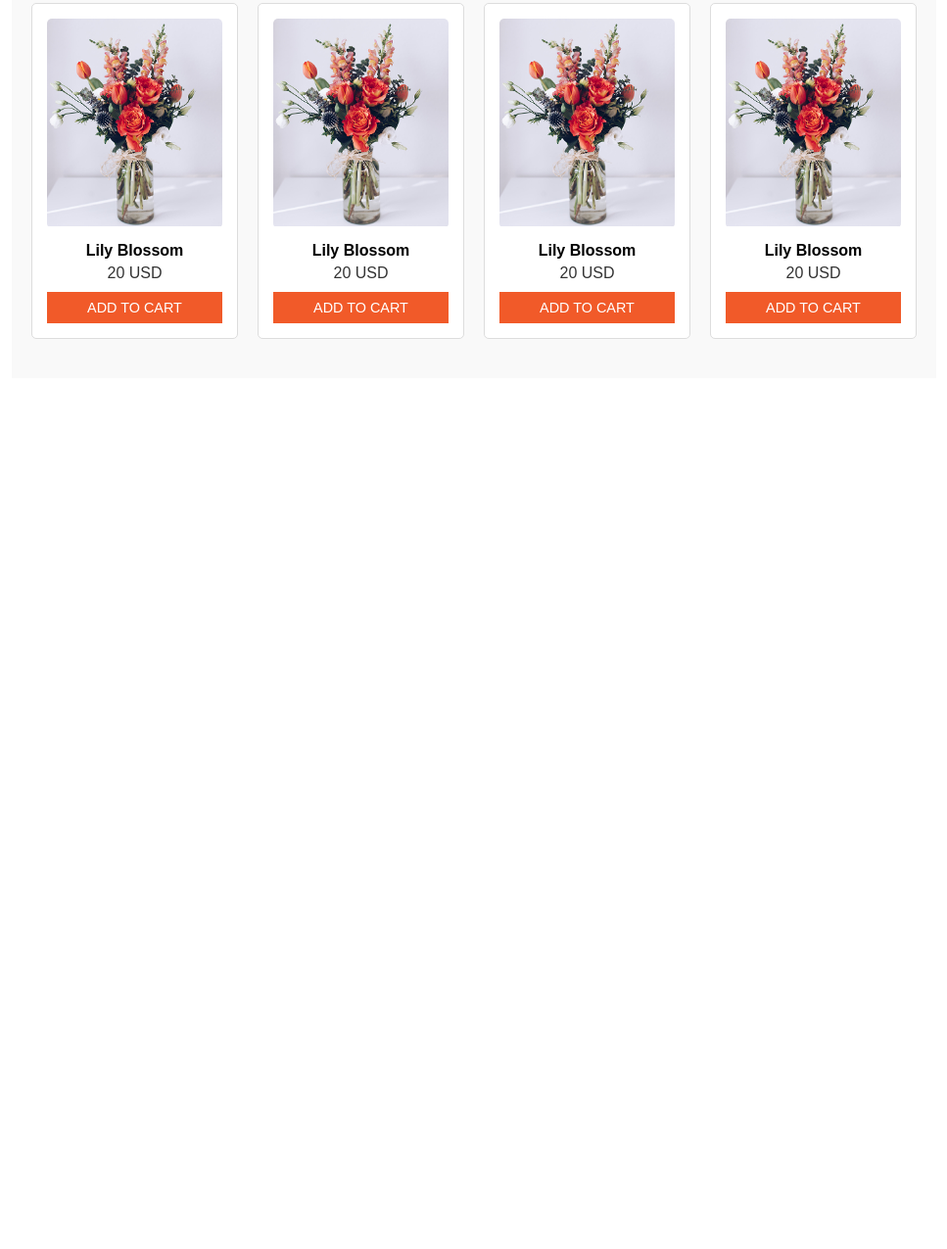
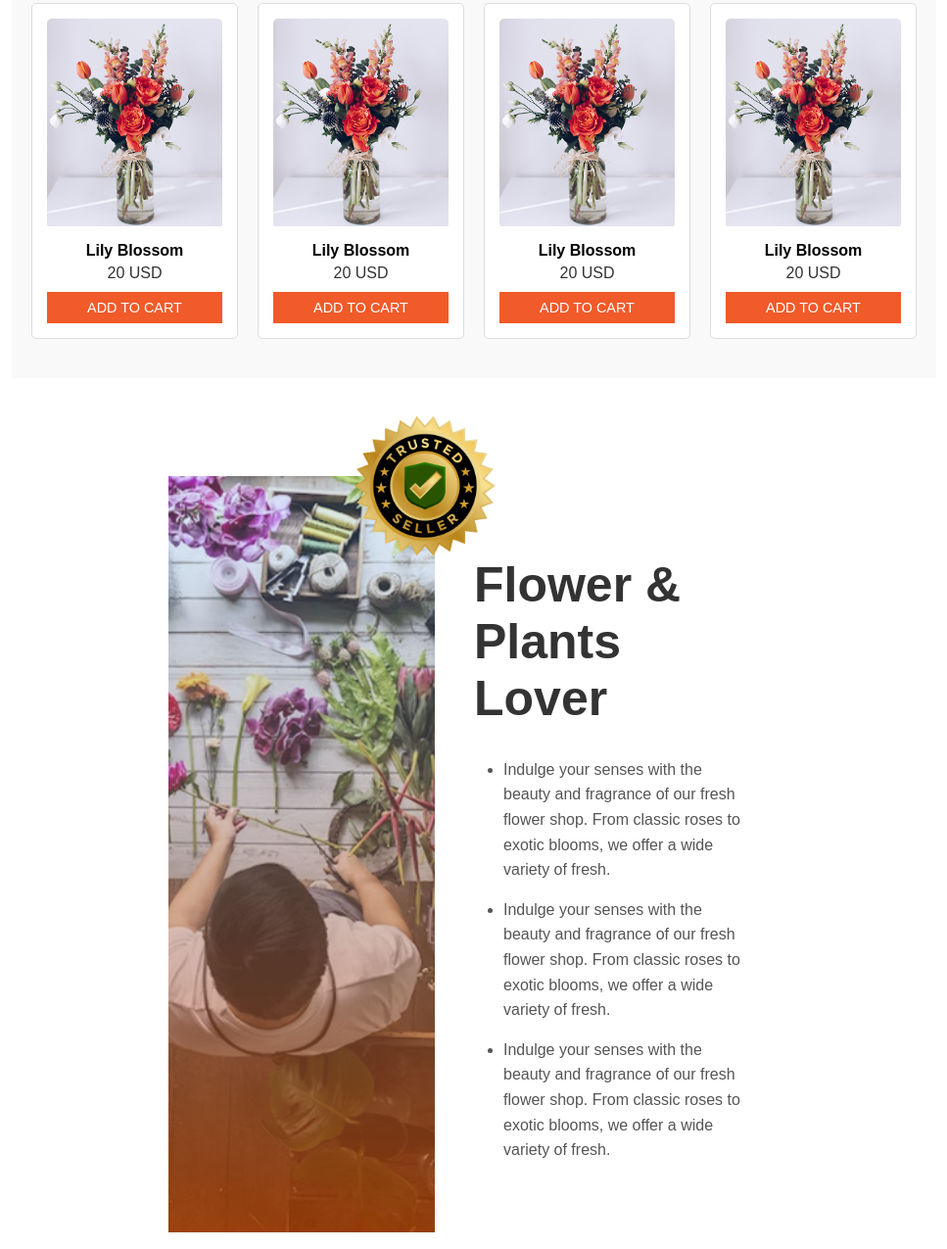
Before and after one commit to rasel3dd/assignment-2, a plain HTML site: page index.html in a window 1280 px wide. Shown: the part 1522-2797 px from the top of the page at 98% size, without its empty margins (156-1123 px from the left). Before the commit the page ends 1958 px from the top, so only its background shows below. Drawn offline with Linux system fonts and the light colour scheme.

Commit message:
added an lover section

```diff
--- a/index.css
+++ b/index.css
@@ -152,3 +152,57 @@ body {
 
     .add-to-cart:hover {
       background-color: #d94e20;}
+
+/* Lover-Section */
+
+.lover-section{
+              display: flex;
+              margin: 50px 160px;
+            }
+        .container {
+            display: flex;
+            margin: 50px 160px;
+
+            }
+        .left-section {
+            flex: 1;
+            position: relative;
+            background-image: url(assets/flower-store.png);
+            background-size: cover;
+            background-position: center;
+
+
+        }
+        .trusted-seller {
+            position: absolute;
+            top: -90px;
+            right: -90px;
+            width: 200px;
+            height: 200px;
+            background-image: url(assets/trusted-badge.png);
+            background-size: contain;
+
+        }
+        .right-section {
+            flex: 1;
+            padding: 40px;
+            display: flex;
+            flex-direction: column;
+            justify-content: center;
+
+        }
+        h1 {
+            font-size: 50px;
+            color: #333;
+            margin-bottom: 15px;
+        }
+        ul {
+            list-style: disc;
+            padding-left: 30px;
+
+        }
+        li {
+            margin-bottom: 15px;
+            color: #555;
+            line-height: 1.6;
+        }
--- a/index.html
+++ b/index.html
@@ -87,7 +87,21 @@
       </div>
     </div>
   </section>
-
+<section class="lover-section">
+    <div class="container">
+        <div class="left-section">
+            <div class="trusted-seller"></div>
+        </div>
+        <div class="right-section">
+            <h1>Flower & Plants<br>Lover</h1>
+            <ul>
+                <li>Indulge your senses with the beauty and fragrance of our fresh flower shop. From classic roses to exotic blooms, we offer a wide variety of fresh.</li>
+                <li>Indulge your senses with the beauty and fragrance of our fresh flower shop. From classic roses to exotic blooms, we offer a wide variety of fresh.</li>
+                <li>Indulge your senses with the beauty and fragrance of our fresh flower shop. From classic roses to exotic blooms, we offer a wide variety of fresh.</li>
+            </ul>
+        </div>
+    </div>
+  </section>
 
   </main>
   <footer>
```
